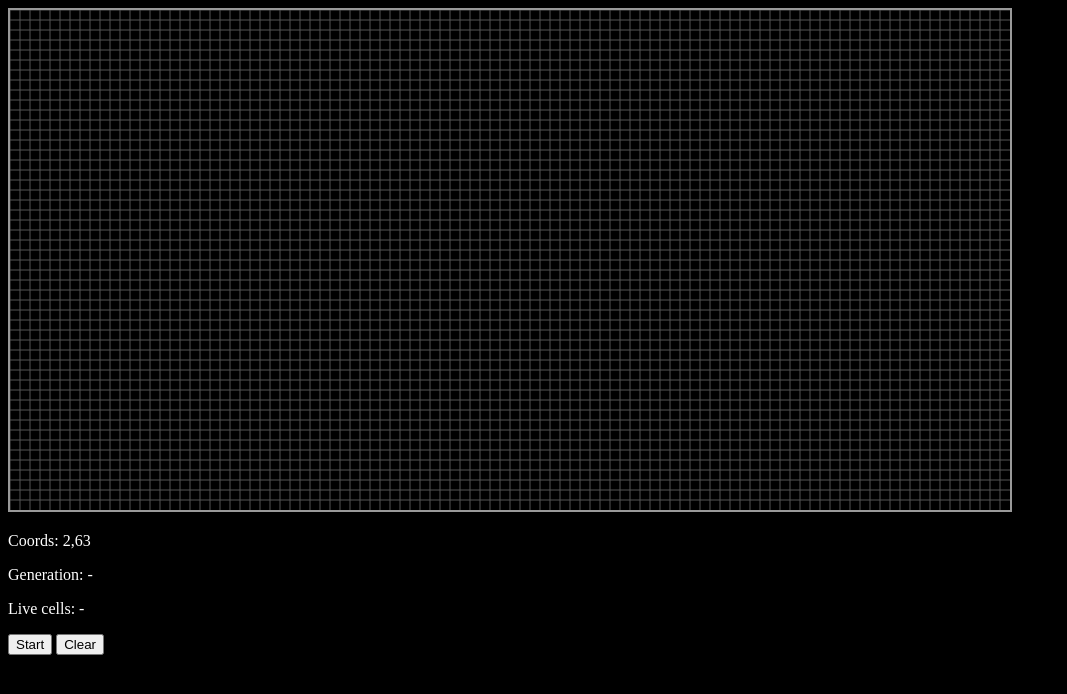
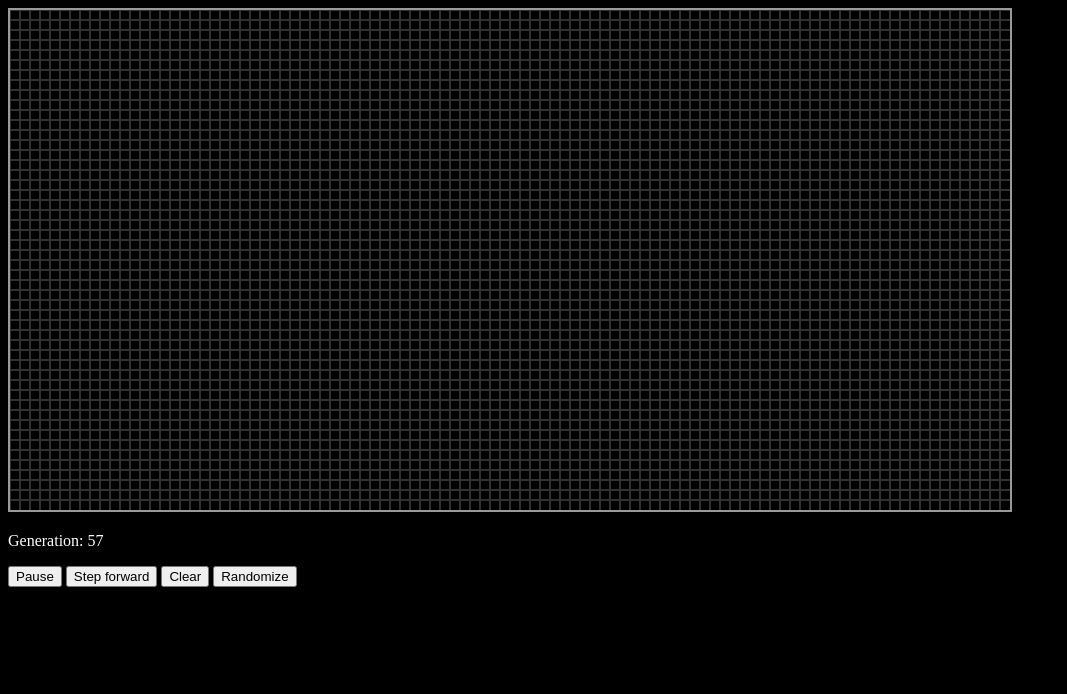
Before and after one commit to Damchou/conways-game-of-life, a plain HTML site: page index.html in a window 1280 px wide. Both pictures are taken after a click on the button "Start". Shown: the whole page, without its empty margins (0-1067 px from the left). Drawn offline with Linux system fonts and the light colour scheme.

Commit message:
add game logic and various functions

```diff
--- a/index.html
+++ b/index.html
@@ -10,16 +10,16 @@
 	<canvas id="conwayCanvas" width="1000" height="500" style="border:2px solid #999999;">
 	</canvas>
 
-	<script src="main.js"></script>
-
 	<font color="white">
-		<p id="coords">Coords: 0,0</p>
-		<p id="gen">Generation: -</p>
-		<p id="live">Live cells: -</p>
+		<p id="gen">Generation: 1</p>
 	</font>
 
-	<button type="button" onclick="startGame()">Start</button>
-	<button type="reset" onclick="clearGame()">Clear</button>
+	<button id="play" type="button" onclick="startGame()">Start</button>
+	<button type="button" onclick="stepForward()">Step forward</button>
+	<button type="button" onclick="clearGame()">Clear</button>
+	<button type="button" onclick="randomizeGame()">Randomize</button>
+
+	<script src="main.js"></script>
 
 </body>
 </html>
--- a/main.js
+++ b/main.js
@@ -1,50 +1,195 @@
-// Alustetaan tarvittavat muuttujat piirtämiseen
 var canvas = document.getElementById("conwayCanvas");
 var ctx = canvas.getContext("2d");
+var genText = document.getElementById("gen");
+var playButton = document.getElementById("play");
 
-var generation = 0;
-var liveCells = 0;
+var generation = 1;
 var gridSize = 10;
-var coordY = 0;
-var coordX = 0;
+var numRows = 500 / gridSize;
+var numCols = 1000 / gridSize;
+var isRunning = false;
+var gameInterval = 0;
 
-// Asetetaan muutamia tarvittavia EventListeneriä
-document.addEventListener("mousedown", onMouseClick, false);
+// 2d array for current placement of cells in a world
+var world = new Array(numCols);
 
-drawGrid();
+for (var x=0; x<numCols; x++) {
+	world[x] = new Array(numRows);
+	for (var y=0; y<numRows; y++) {
+		world[x][y] = 0;
+	}
+}
 
-//----------FUNKTIOT----------//
+// 2d array for cell changes in the next generation
+var tempWorld = new Array(numCols);
 
-// Piirtää peliruudukon
+for (var x=0; x<numCols; x++) {
+	tempWorld[x] = new Array(numRows);
+	for (var y=0; y<numRows; y++) {
+		tempWorld[x][y] = 0;
+	}
+}
+
+
+canvas.addEventListener("mousedown", onMouseClick, false);
+
+drawWorld();
+
+//----------FUNCTIONS----------//
+
+
+// Game logic loop
+function gameUpdate() {
+
+	// Go through every cell (dead or alive) in a world
+	for (var x=0; x<numCols; x++) {
+		for (var y=0; y<numRows; y++) {
+
+			// Count neighbours
+			var neighbours = 0;
+			for (var i=-1; i<=1; i++) {
+				for (var j=-1; j<=1; j++) {
+					var col = x + i;
+					var row = y + j;
+					if (col < numCols && col >= 0 && row < numRows && row >= 0 && !(i == 0 && j == 0) && world[col][row] == 1) {
+						neighbours++;
+					}
+				}
+			}
+
+			// Apply the Conway's Game of Life rules
+			// if the cell is alive
+			if (world[x][y] == 1) {
+				if (neighbours == 2 || neighbours == 3) {
+					tempWorld[x][y] = 1;
+				} else {
+					tempWorld[x][y] = 0;
+				}
+			}
+
+			// if the cell is dead
+			if (world[x][y] == 0) {
+				if (neighbours == 3) {
+					tempWorld[x][y] = 1;
+				} else {
+					tempWorld[x][y] = 0;
+				}
+			}
+		}
+	}
+
+	// Apply changes to current world
+	for (var x=0; x<numCols; x++) {
+		for (var y=0; y<numRows; y++) {
+			world[x][y] = tempWorld[x][y];
+		}
+	}
+
+	generation++;
+	drawWorld();
+	updateStatistics();
+}
+
+
 function drawGrid() {
-	for(var i=0; i<1000; i+=gridSize) {
+	for (var i=0; i<1000; i+=gridSize) {
 		ctx.moveTo(i,0);
 		ctx.lineTo(i,500);
-}
-	for(i=0; i<500; i+=gridSize) {
+	}
+	for (i=0; i<500; i+=gridSize) {
 		ctx.moveTo(0,i);
 		ctx.lineTo(1000,i);
-}
+	}
 
-	ctx.strokeStyle = "#555";
+	ctx.strokeStyle = "#333";
 	ctx.stroke();
 }
 
-function onMouseClick(e) {
-	coordX = parseInt((e.clientX-10) / gridSize);
-	coordY = parseInt((e.clientY-10) / gridSize);
 
-	ctx.fillStyle = "#888";
-	ctx.fillRect(coordX * gridSize, coordY * gridSize, gridSize, gridSize);
-	document.getElementById("coords").innerHTML = 'Coords: ' + coordX + ',' + coordY;
+function drawWorld() {
+	ctx.clearRect(0,0,1000,500);
+
+	for (var x=0; x<numCols; x++) {
+		for (var y=0; y<numRows; y++) {
+			if (world[x][y] == 1) {
+				ctx.fillStyle = "#f4aa42";
+				ctx.fillRect(x * gridSize+2, y * gridSize+2, gridSize-4, gridSize-4);
+			}
+		}
+	}
+	drawGrid();
 }
 
-// Funktio, joka resetoi pelin ja statistiikan
-function clearGame(){
-	alert("Cleared?");
+
+function resetWorld() {
+	for (var x=0; x<numCols; x++) {
+		for (var y=0; y<numRows; y++) {
+			world[x][y] = 0;
+		}
+	}
+	drawWorld();
+	updateStatistics();
 }
 
-// Funktio, joka käynnistää pelin
+
+function updateStatistics() {
+	genText.innerHTML = "Generation: " + generation;
+}
+
+
+// Add new cell with a click
+function onMouseClick(e) {
+	var coordX = parseInt((e.clientX-10) / gridSize);
+	var coordY = parseInt((e.clientY-10) / gridSize);
+
+	if (world[coordX][coordY] == 0) {
+		world[coordX][coordY] = 1;
+	} else {
+		world[coordX][coordY] = 0;
+	}
+
+	drawWorld();
+	drawGrid();
+	updateStatistics();
+}
+
+
 function startGame() {
-	alert("Started?");
+	if (!isRunning) {
+		isRunning = true;
+		gameInterval = setInterval(gameUpdate, 50);
+		play.innerHTML = "Pause";
+	} else {
+		clearInterval(gameInterval);
+		gameInterval = 0;
+		play.innerHTML = "Start";
+		isRunning = false;
+	}
 }
+
+
+function stepForward() {
+	gameUpdate();
+}
+
+
+function clearGame() {
+	generation = 1;
+	resetWorld();
+}
+
+
+function randomizeGame() {
+	clearGame();
+
+	for (var x=0; x<numCols; x++) {
+		for(var y=0; y<numRows; y++) {
+			if (Math.random() < 0.2) {
+				world[x][y] = 1;
+			} else {
+				world[x][y] = 0;
+			}
+		}
+	}
+	drawWorld();
+}
```
